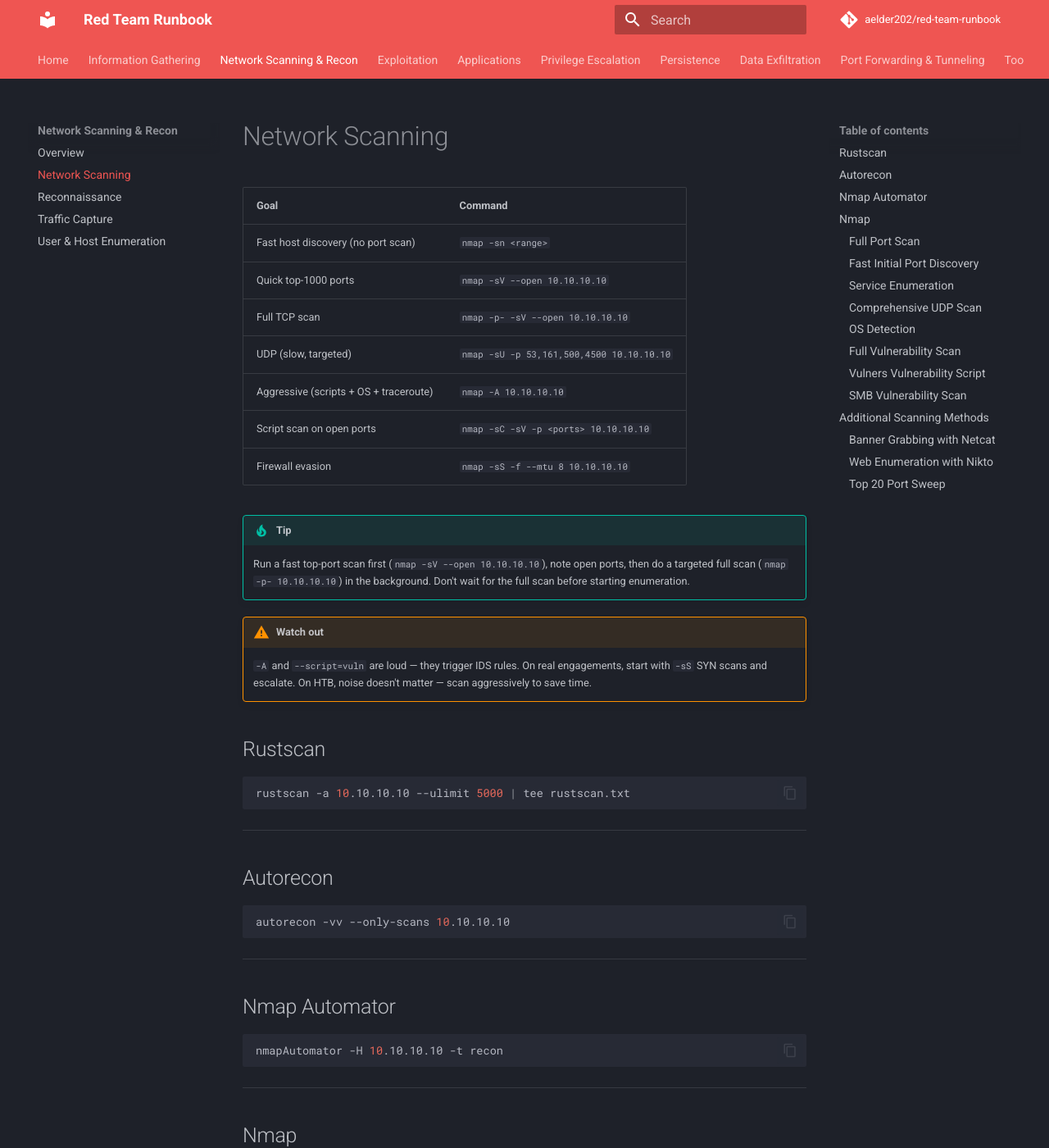
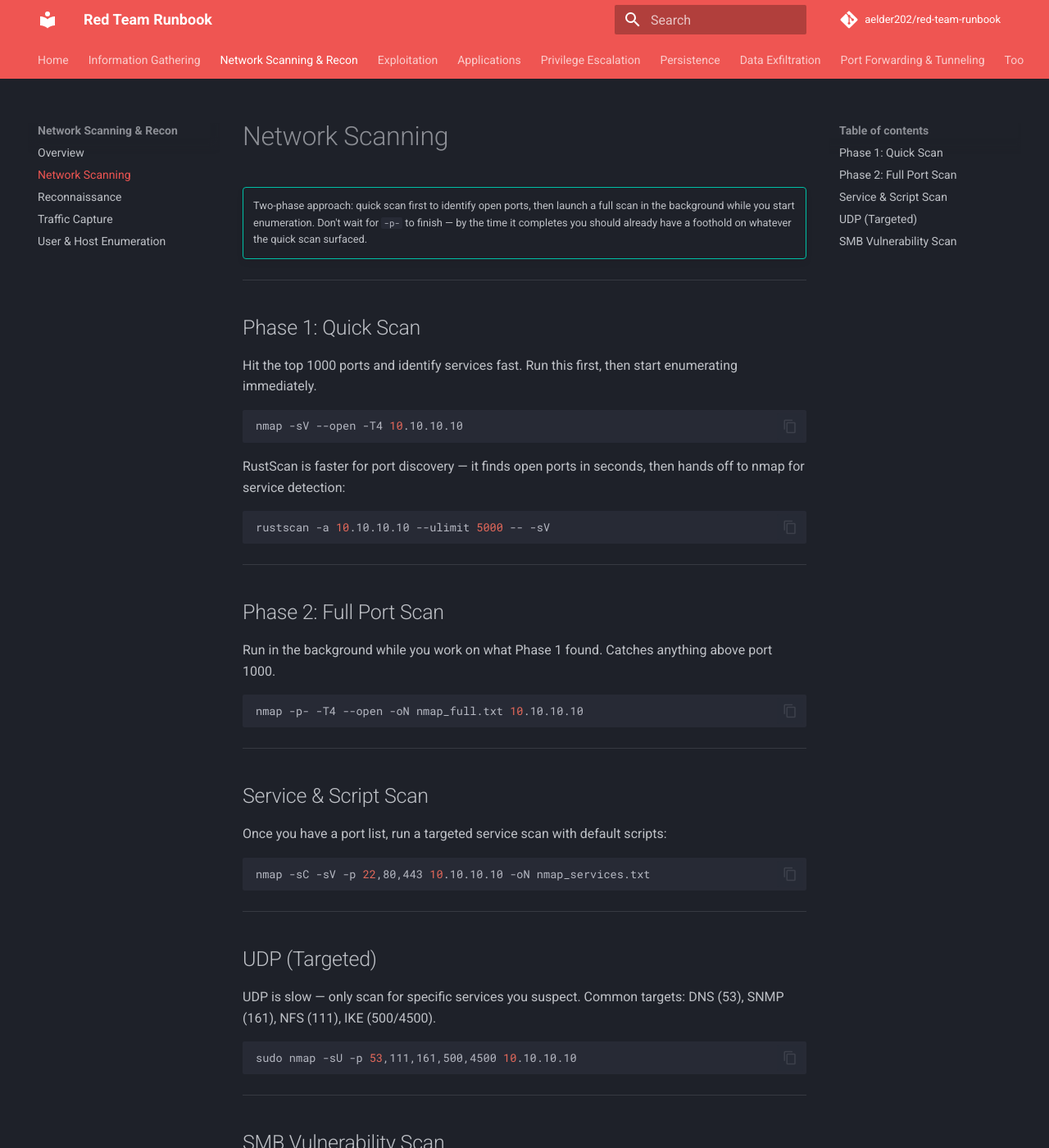
Before and after one commit to aelder202/red-team-runbook, an MkDocs documentation site: the page built from docs/network-scanning/network-scanning.md, in a window 1280 px wide and 1400 px high. Shown: the whole window at 82% size. Built offline with MkDocs 1.6.1 and Material for MkDocs 9.7.7, drawn with Linux system fonts in a browser that asks for light colours; comment, search, counter and statistics services are not loaded; some of the changed text lies outside the part shown.

Commit message:
Rewrite network scanning page around two-phase workflow
Replace scattered nmap one-liners and fish-shell pipeline with a clear
Phase 1 (quick scan) → Phase 2 (full background scan) → service scan
structure matching actual assessment workflow. Remove autorecon/nmapAutomator
wrappers, OS detection, vuln sweeps, and misplaced nikto/banner grab sections.

Co-Authored-By: Claude Sonnet 4.6 <noreply@anthropic.com>

````diff
--- a/docs/network-scanning/network-scanning.md
+++ b/docs/network-scanning/network-scanning.md
@@ -1,121 +1,61 @@
 # Network Scanning
 
-| Goal | Command |
-|---|---|
-| Fast host discovery (no port scan) | `nmap -sn <range>` |
-| Quick top-1000 ports | `nmap -sV --open 10.10.10.10` |
-| Full TCP scan | `nmap -p- -sV --open 10.10.10.10` |
-| UDP (slow, targeted) | `nmap -sU -p 53,161,500,4500 10.10.10.10` |
-| Aggressive (scripts + OS + traceroute) | `nmap -A 10.10.10.10` |
-| Script scan on open ports | `nmap -sC -sV -p <ports> 10.10.10.10` |
-| Firewall evasion | `nmap -sS -f --mtu 8 10.10.10.10` |
+!!! tip ""
+    Two-phase approach: quick scan first to identify open ports, then launch a full scan in the background while you start enumeration. Don't wait for `-p-` to finish — by the time it completes you should already have a foothold on whatever the quick scan surfaced.
 
-!!! tip "Tip"
-    Run a fast top-port scan first (`nmap -sV --open 10.10.10.10`), note open ports, then do a targeted full scan (`nmap -p- 10.10.10.10`) in the background. Don't wait for the full scan before starting enumeration.
+---
 
-!!! warning "Watch out"
-    `-A` and `--script=vuln` are loud — they trigger IDS rules. On real engagements, start with `-sS` SYN scans and escalate. On HTB, noise doesn't matter — scan aggressively to save time.
+## Phase 1: Quick Scan
 
-## Rustscan
+Hit the top 1000 ports and identify services fast. Run this first, then start enumerating immediately.
 
 ```bash
-rustscan -a 10.10.10.10 --ulimit 5000 | tee rustscan.txt
+nmap -sV --open -T4 10.10.10.10
+```
+
+RustScan is faster for port discovery — it finds open ports in seconds, then hands off to nmap for service detection:
+
+```bash
+rustscan -a 10.10.10.10 --ulimit 5000 -- -sV
 ```
 
 ---
 
-## Autorecon
+## Phase 2: Full Port Scan
+
+Run in the background while you work on what Phase 1 found. Catches anything above port 1000.
 
 ```bash
-autorecon -vv --only-scans 10.10.10.10
+nmap -p- -T4 --open -oN nmap_full.txt 10.10.10.10
 ```
 
 ---
 
-## Nmap Automator
+## Service & Script Scan
+
+Once you have a port list, run a targeted service scan with default scripts:
 
 ```bash
-nmapAutomator -H 10.10.10.10 -t recon
+nmap -sC -sV -p 22,80,443 10.10.10.10 -oN nmap_services.txt
 ```
 
 ---
 
-## Nmap
+## UDP (Targeted)
 
-### Full Port Scan
+UDP is slow — only scan for specific services you suspect. Common targets: DNS (53), SNMP (161), NFS (111), IKE (500/4500).
 
 ```bash
-nmap -sC -sV -p- 10.10.10.10 -oN nmap_full.txt
-```
-
-### Fast Initial Port Discovery
-
-```bash
-set -gx IP 10.10.10.10
-set -gx ports (sudo nmap -sS -p- -T3 -n --open --min-rate 300 --max-retries 3 --host-timeout 10m 10.10.10.10 -oG - \
-  | awk -F'Ports: ' '/Ports: / {print $2}' \
-  | tr -d ' ' \
-  | tr ',' '\n' \
-  | awk -F'/' '$2=="open" {print $1}' \
-  | tr '\n' ',' \
-  | sed 's/,$//') \
-&& echo $ports
-```
-
-### Service Enumeration
-
-```bash
-sudo nmap -sS -p$ports -sC -sV -T3 -n --version-all -oG scan_tcp 10.10.10.10
-```
-
-### Comprehensive UDP Scan
-
-```bash
-sudo nmap -sU --top-ports 1000 --min-rate=1000 -T4 -sC -sV -oA scan_udp 10.10.10.10
-```
-
-### OS Detection
-
-```bash
-nmap -O --osscan-guess 10.10.10.10
-```
-
-### Full Vulnerability Scan
-
-```bash
-nmap -v -sS -Pn --script vuln --script-args=unsafe=1 -oA full_vuln_scan 10.10.10.10
-```
-
-### Vulners Vulnerability Script
-
-```bash
-nmap -v -sS -Pn --script nmap-vulners -oA full_vuln_scan 10.10.10.10
-```
-
-### SMB Vulnerability Scan
-
-```bash
-nmap -v -sS -p 445,139 -Pn --script smb-vuln* --script-args=unsafe=1 -oA smb_vuln_scan 10.10.10.10
+sudo nmap -sU -p 53,111,161,500,4500 10.10.10.10
 ```
 
 ---
 
-## Additional Scanning Methods
-
-### Banner Grabbing with Netcat
+## SMB Vulnerability Scan
 
 ```bash
-nc -nv 10.10.10.10 80
+nmap -p 445,139 --script smb-vuln* --script-args=unsafe=1 10.10.10.10
 ```
 
-### Web Enumeration with Nikto
-
-```bash
-nikto -h http://10.10.10.10
-```
-
-### Top 20 Port Sweep
-
-```bash
-nmap -sT -A --top-ports=20 10.10.10.10 -oG top_ports_scan.txt
-```
+!!! warning "Watch out"
+    `--script=vuln` and `smb-vuln*` with `unsafe=1` can crash vulnerable services. Fine for HTB — be cautious on real engagements.
````
